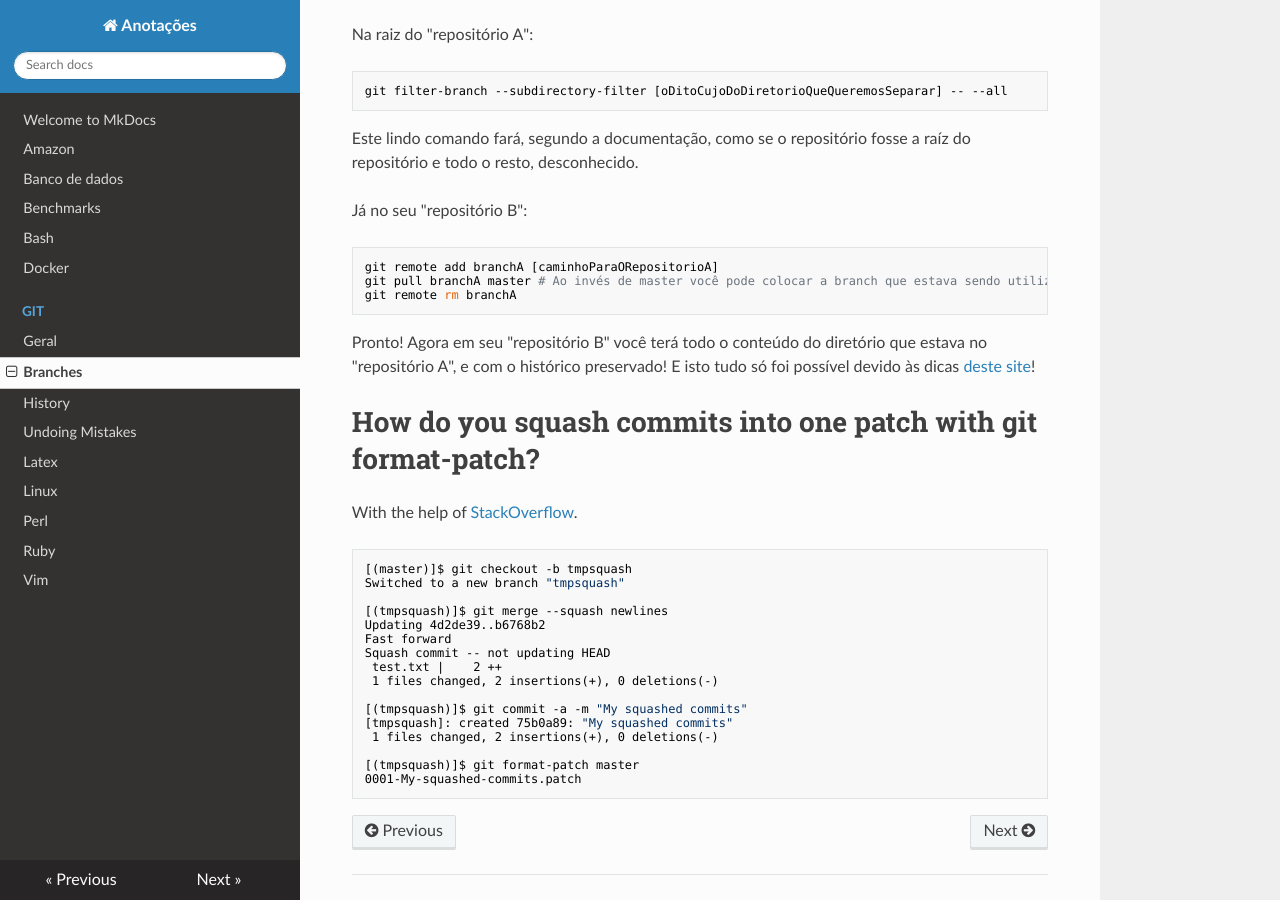
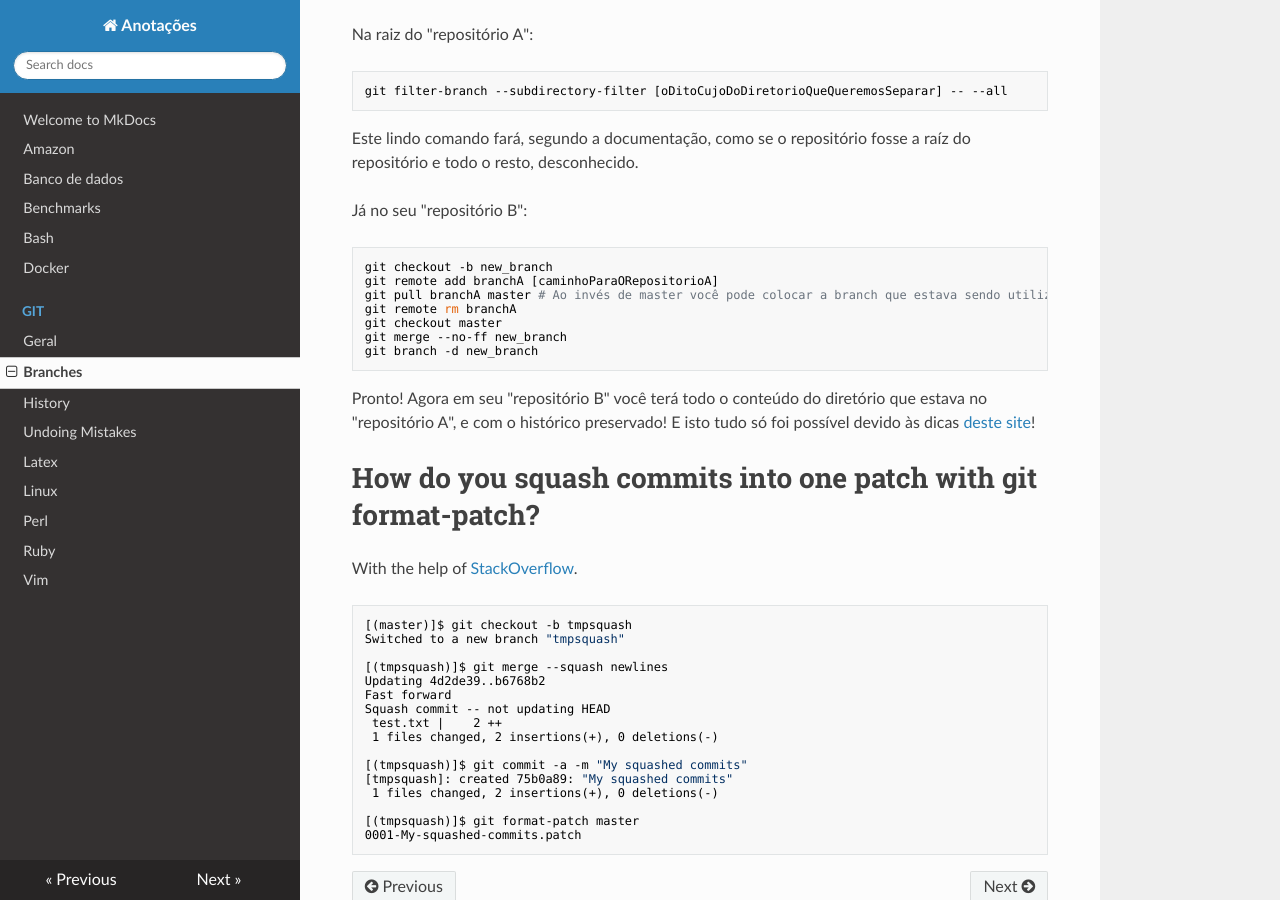
Before and after one commit to hposca/useful_notes, an MkDocs documentation site: the page built from docs/git/branches.md, in a window 1280 px wide and 900 px high, scrolled down 2589 px. Built offline with MkDocs 1.6.1, drawn with Linux system fonts in a browser that asks for light colours; nearby versions of some CDN libraries; old or Windows-style settings are respelled for this version of MkDocs.

Commit message:
Atualizando como se mover um diretório de um repositório para outro

```diff
--- a/docs/git/branches.md
+++ b/docs/git/branches.md
@@ -127,9 +127,13 @@ Este lindo comando fará, segundo a documentação, como se o repositório fosse
 Já no seu "repositório B":
 
 ~~~ Bash
+git checkout -b new_branch
 git remote add branchA [caminhoParaORepositorioA]
 git pull branchA master # Ao invés de master você pode colocar a branch que estava sendo utilizada no repositório A
 git remote rm branchA
+git checkout master
+git merge --no-ff new_branch
+git branch -d new_branch
 ~~~
 
 Pronto! Agora em seu "repositório B" você terá todo o conteúdo do diretório que estava no "repositório A", e com o histórico preservado!
```
